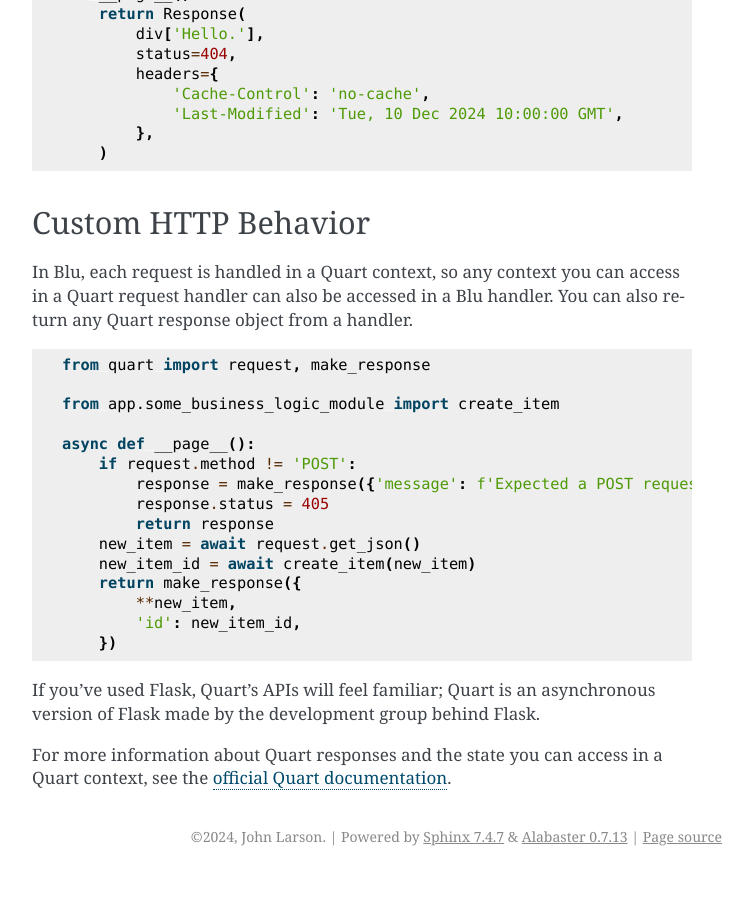
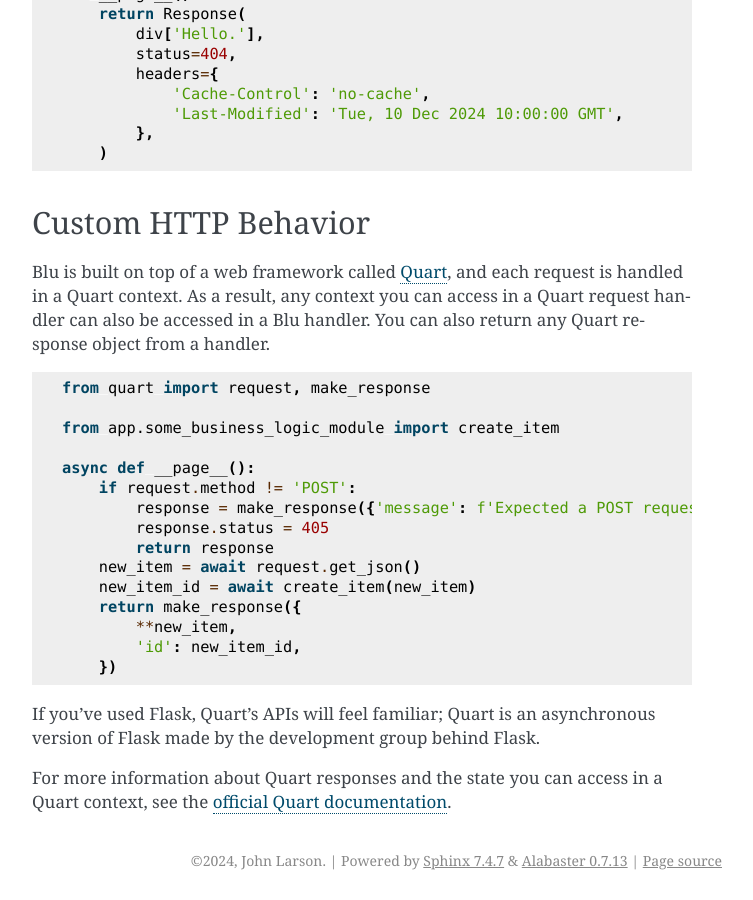
Before and after one commit to johnlarson/blu, a Sphinx documentation site: the page built from docs/user-guide/routing.rst, in a window 1280 px wide and 900 px high, scrolled down 6024 px. Shown: the whole window, without its empty margins (388-1141 px from the left). Built offline with Sphinx 7.4.7, drawn with Linux system fonts in a browser that asks for light colours; before the commit the page ends 6900 px from its top, so only the background shows below that.

Commit message:
Routing documentation

```diff
--- a/docs/user-guide/routing.rst
+++ b/docs/user-guide/routing.rst
@@ -335,7 +335,7 @@ You can also return a :class:`blu.Response` to set the status code and/or respon
 Custom HTTP Behavior
 --------------------
 
-In Blu, each request is handled in a Quart context, so any context you can access in a Quart request handler can also be accessed in a Blu handler. You can also return any Quart response object from a handler.
+Blu is built on top of a web framework called `Quart <https://quart.palletsprojects.com>`_, and each request is handled in a Quart context. As a result, any context you can access in a Quart request handler can also be accessed in a Blu handler. You can also return any Quart response object from a handler.
 
 .. code-block:: python
 
```
